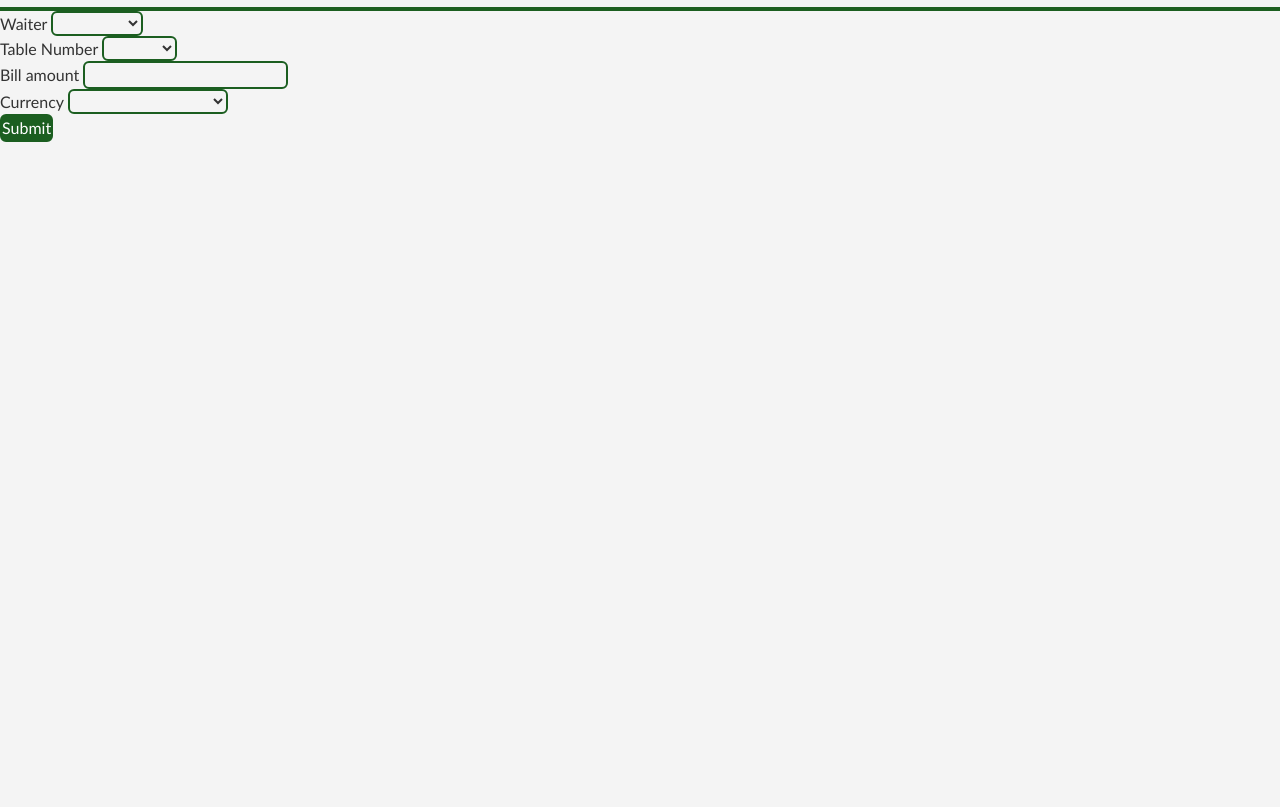
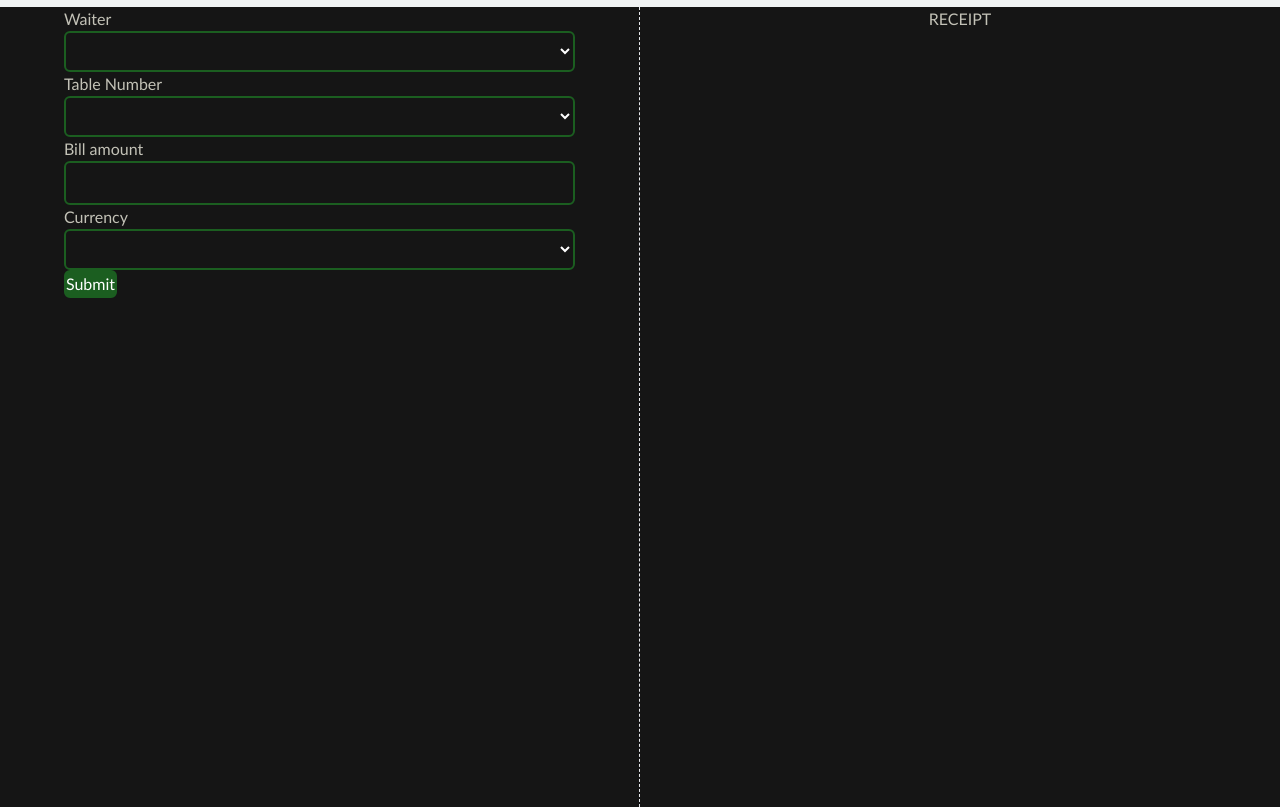
Before and after one commit to KiriqN/Tip-Calculator, a website: page index.html in a window 1280 px wide. Shown: the part 63-870 px from the top of the page. Before the commit the page ends 800 px from the top, so only its background shows below. Drawn offline with Linux system fonts and the light colour scheme.

Commit message:
Refactor form layout and styles for improved structure and aesthetics

```diff
--- a/index.html
+++ b/index.html
@@ -12,7 +12,11 @@
   <body>
     <nav class="navbar"><img src="./images/logo.svg" /></nav>
     <main>
-      <form id="tipCalc">
+      <div class="grid grid-cols-2 min-h-screen">
+        <div
+          class="flex justify-center border-r border-dashed border-[#e5e7eb] p-8"
+        >
+          <form id="tipCalc" class="w-[80%]">
             <div class="form-group">
               <label for="waiter">Waiter</label>
               <select
@@ -83,6 +87,9 @@
               </button>
             </div>
           </form>
+        </div>
+        <div class="flex justify-center"><p>RECEIPT</p></div>
+      </div>
     </main>
   </body>
 </html>
--- a/styles/styles.css
+++ b/styles/styles.css
@@ -7,7 +7,7 @@
 
 body {
   line-height: 1.5;
-  background-color: #f4f4f4;
+  background-color: #151515;
   color: #333;
 }
 
@@ -28,6 +28,21 @@ ol {
 
 .navbar {
   background-color: #f1f3f4;
-  border-bottom: 4px solid #1b5e20;
+
   padding: 10px;
 }
+
+label {
+  color: #c3c2b7;
+}
+
+p {
+  color: #c3c2b7;
+}
+
+input,
+select {
+  color: white;
+  width: 100%;
+  padding: 8px 20px;
+}
```
Also changed, not shown: styles/output.css. Lines whose indentation alone changed are shown as unchanged.
